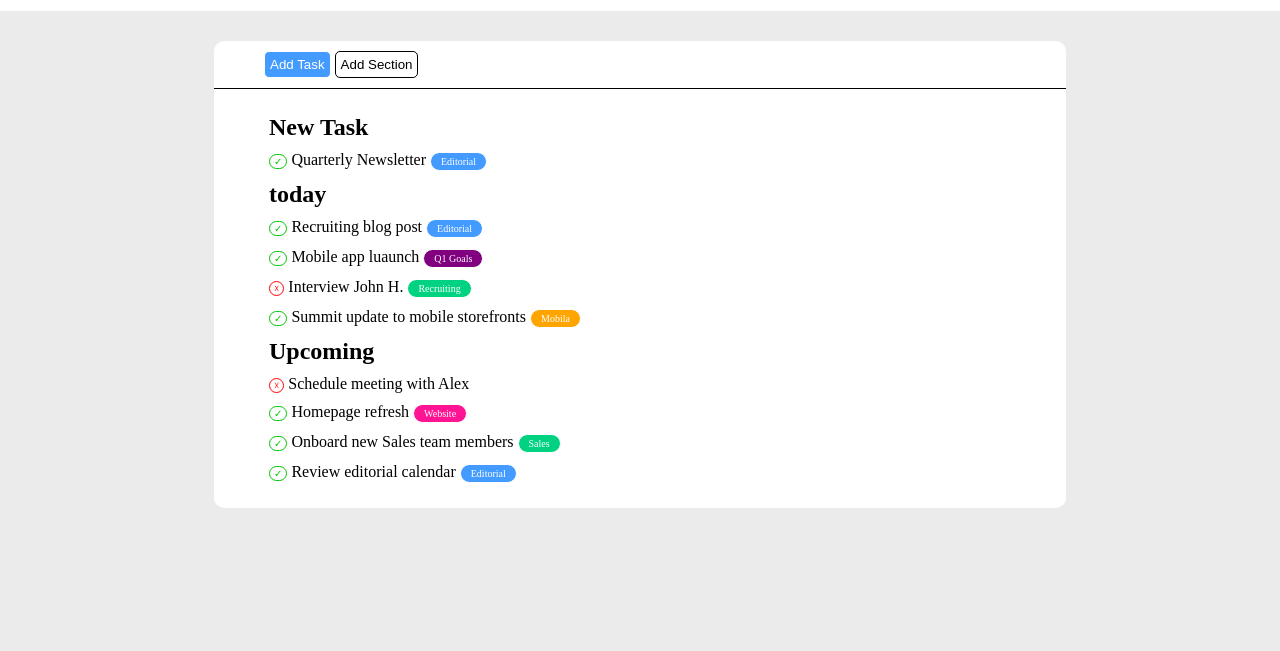
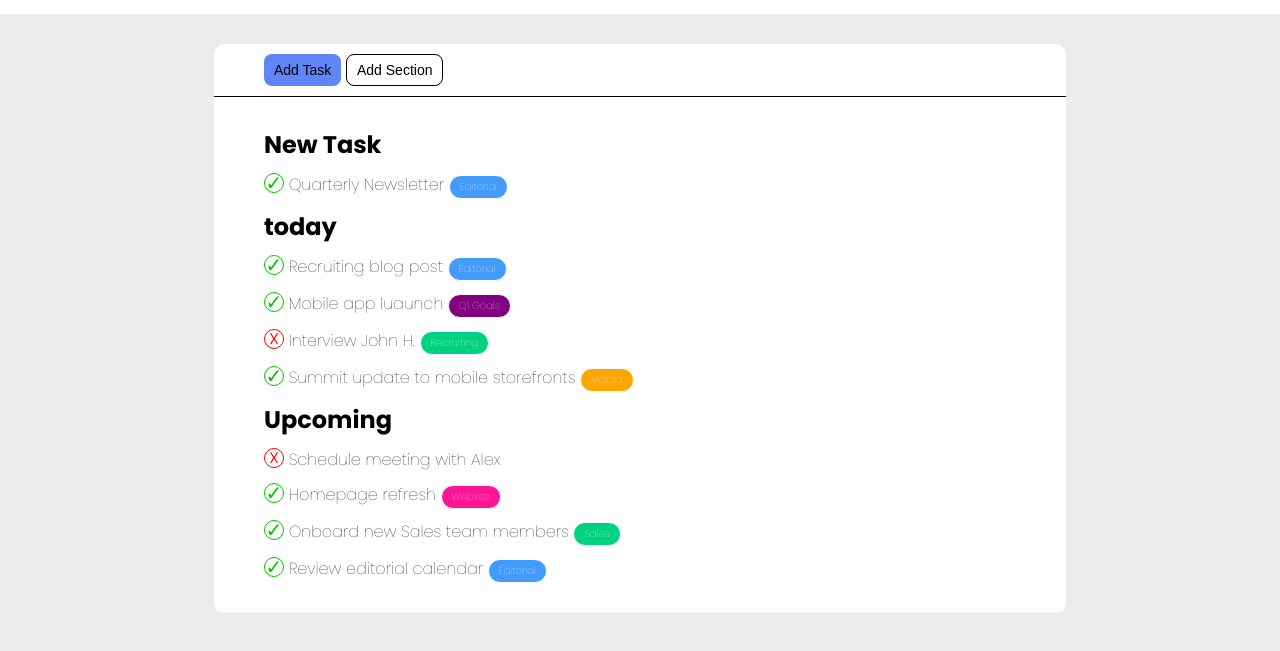
Before and after one commit to joseph10088/html-css-toboolist, a plain HTML site: page index.html in a window 1280 px wide. Shown: the part 53-704 px from the top of the page. Drawn offline with Linux system fonts and the light colour scheme.

Commit message:
correzione

```diff
--- a/css/app.css
+++ b/css/app.css
@@ -4,6 +4,12 @@
     margin: 0;
     padding: 0;
     border: 0;
+}
+
+html {
+        font-family: "Poppins", sans-serif;
+        font-weight: 100;
+        font-style: normal;
 }
 
 body {
@@ -35,8 +41,21 @@
 button {
     padding: 5px;
     background-color: white;
+    color: black;
+    border: none;
+    border-radius: 5px;
+}
+
+.button {
+    border-radius: 8px;
+    padding: 0 10px;
+    font-size: 14px;
+    height: 32px;
+    background-color: rgb(96, 133, 246);
+}
+.button-outline {
+    background-color: white;
     border: 1px solid;
-    border-radius: 5px;
 }
 
 ul {
@@ -44,7 +63,7 @@
 }
 
 h2,li {
-    padding: 5px;
+    margin: 10px 0px;
 }
 
 .task {
@@ -65,11 +84,14 @@
 
 /* UTILITY */
 .size-entity {
-    padding: 1px 4px;
+    height: 20px;
+    width: 20px;
     border: 1px solid;
-    border-radius: 50px ;
+    border-radius: 50%;
     display: inline-block;
-    font-size: 10px;
+    font-size: 20px;
+    text-align: center;
+    line-height: 18px;
 }
 
 .no-check {
@@ -82,29 +104,25 @@
     border-radius: 50px ;
     display: inline-block;
     font-size: 10px;
+    color: white;
 }
 
 .color-blue {
     background-color: rgb(67, 155, 255);
-    color: white;
 }
 
 .color-purple {
     background-color: purple;
-    color: white;
 }
 
 .color-green {
     background-color: rgb(0, 210, 130);
-    color: white;
 }
 
 .color-orange {
     background-color: orange;
-    color: white;
 }
 
 .color-pink {
     background-color: deeppink;
-    color: white;
 }
--- a/index.html
+++ b/index.html
@@ -3,6 +3,9 @@
 <head>
     <meta charset="UTF-8">
     <meta name="viewport" content="width=device-width, initial-scale=1.0">
+    <link rel="preconnect" href="https://fonts.googleapis.com">
+<link rel="preconnect" href="https://fonts.gstatic.com" crossorigin>
+<link href="https://fonts.googleapis.com/css2?family=Poppins:ital,wght@0,100;0,200;0,300;0,400;0,500;0,600;0,700;0,800;0,900;1,100;1,200;1,300;1,400;1,500;1,600;1,700;1,800;1,900&display=swap" rel="stylesheet">
     <link rel="stylesheet" href="./css/app.css">
     <title>TOBOOLIST</title>
 </head>
@@ -15,8 +18,8 @@
         <div class="container">
             <div class="todo-card">
                 <div class="button-border">
-                    <button class="color-blue">Add Task</button>
-                    <button>Add Section</button>
+                    <button class="button">Add Task</button>
+                    <button class="button button-outline">Add Section</button>
                 </div>
 
                 <div class="task">
```
Also changed, not shown: 1 other file.
